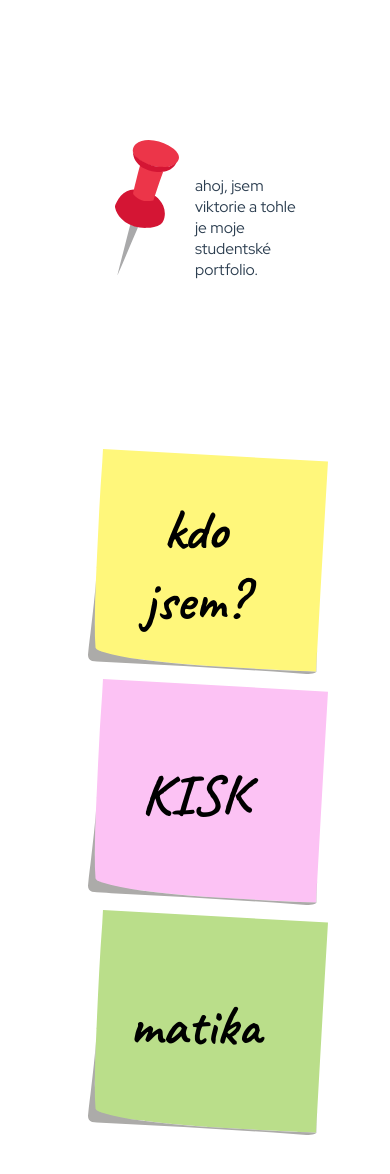
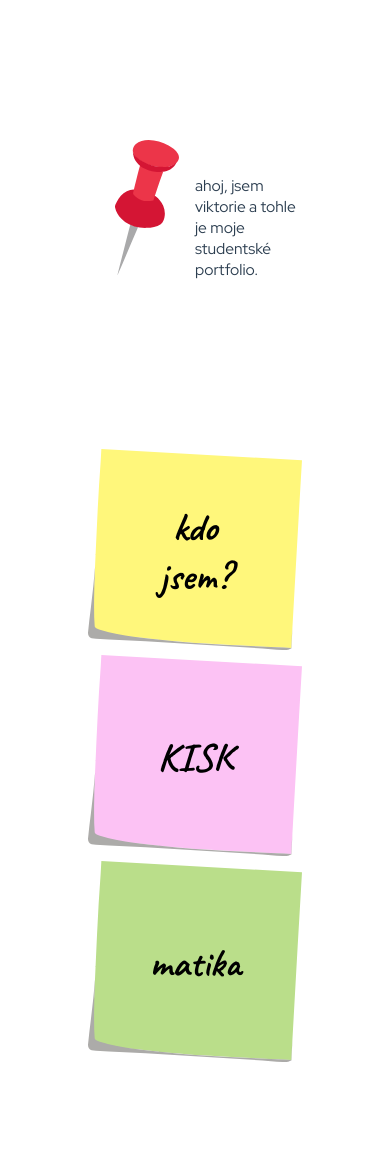
Before and after one commit to torieu/web, a Vue app: page / in a window 390 px wide. Shown: the top 1174 px of the page. Built offline with nearby package versions, Linux system fonts and the light colour scheme.

Commit message:
css refactor

```diff
--- a/src/styles.css
+++ b/src/styles.css
@@ -18,7 +18,7 @@
     text-align: center;
   }
 
-  .centered {
+  .post_it_div {
     position: absolute;
     top: 50%;
     left: 50%;
@@ -66,7 +66,7 @@ h1 {
 
 h2 {
     font-size: 3.5em;
-    min-font-size: 40px;
+    /* min-font-size: 40px; */
     font-family: caveat;
 }
 
@@ -162,5 +162,23 @@ a:hover{
 
 .post-it-note {
     width: 15em;
+}
 
+@media screen and (max-width: 400px) {
+    .post-it-note {
+        width: 100%;
+    }
+
+    h2 {
+        font-size: 10vw;
+    }
 }
+
+@media screen and (max-width: 600px) {
+    .about {
+        padding: 40px; /* Adjust the padding to a smaller value */
+    }
+    .w-60{
+        width:100%
+    }
+}
--- a/src/views/AboutView.vue
+++ b/src/views/AboutView.vue
@@ -2,16 +2,16 @@
   <div class="about">
     <div class="container">
         <img class="post-it-note" :src="yellow_postit" alt="yellow_postit" />
-        <div class="centered"><h2>kdo jsem?</h2>
+        <div class="post_it_div"><h2>kdo jsem?</h2>
         </div>
     </div>
     <div class="subtitle">
       Baví mě zkoušet nové věci a vzdělávat mladé lidi.
     </div>
     <div>
-    <img style="float: right; margin-left: 0px; width: 300px;" :src="vika_postit" alt="yellow_postit" />
+    <img style="float: right; margin-left: 0px; width: 300px;" :src="vika_postit" alt="photo_of_me" />
 
-    <p class= "w-60">
+    <p class= "w-60"    >
       Bakalářské studium jsem věnovala matematice na Přírodovědecké fakultě Masarkyovy univerzity. Při výběru magisterského oboru jsem si ale uvědomila, že potřebuju změnu.
       Více než věda, mě baví práce s lidmi a kreativita.
       <br>
--- a/src/views/HomeView.vue
+++ b/src/views/HomeView.vue
@@ -12,7 +12,7 @@
       <RouterLink to="/about">
         <div class="container">
             <img class="post-it-note" :src="yellow_postit" alt="a yellow post-it note" />
-            <div class="centered"><h2>kdo jsem?</h2>
+            <div class="post_it_div"><h2>kdo jsem?</h2>
             </div>
         </div>
     </RouterLink>
@@ -20,7 +20,7 @@
     <RouterLink to="/KISK">
         <div class="container">
             <img class="post-it-note" :src="pink_postit" alt="a pink post-it note" />
-            <div class="centered"><h2>KISK</h2>
+            <div class="post_it_div"><h2>KISK</h2>
             </div>
         </div>
     </RouterLink>
@@ -28,7 +28,7 @@
     <RouterLink to="/matematika">
         <div class="container">
             <img class="post-it-note" :src="green_postit" alt="a green post-it note" />
-            <div class="centered"><h2>matika</h2>
+            <div class="post_it_div"><h2>matika</h2>
             </div>
         </div>
     </RouterLink>
--- a/src/views/KiskView.vue
+++ b/src/views/KiskView.vue
@@ -1,11 +1,10 @@
 <template>
   <div class="about">
     <div class="container">
-            <img class="post-it-note" :src="pink_postit" alt="a_pink_post-it_note" />
-            <div class="centered">
-              <h2>KISK</h2>
+            <img class="post-it-note" :src="pink_postit" alt="a pink post-it note" />
+            <div class="post_it_div"><h2>KISK</h2>
             </div>
-    </div>
+        </div>
   </div>
   <div class="page centered">
     <h2>proč KISK</h2>
--- a/src/views/MatematikaView.vue
+++ b/src/views/MatematikaView.vue
@@ -1,10 +1,11 @@
 <template>
   <div class="about">
     <div class="container">
-            <img class="post-it-note" :src="green_postit" alt="Example SVG" />
-            <div class="centered">
-              <h2>matika</h2>
+            <div class="container">
+            <img class="post-it-note" :src="green_postit" alt="a green post-it note" />
+            <div class="post_it_div"><h2>matika</h2>
             </div>
+        </div>
     </div>
   </div>
   <div class="page">
```
